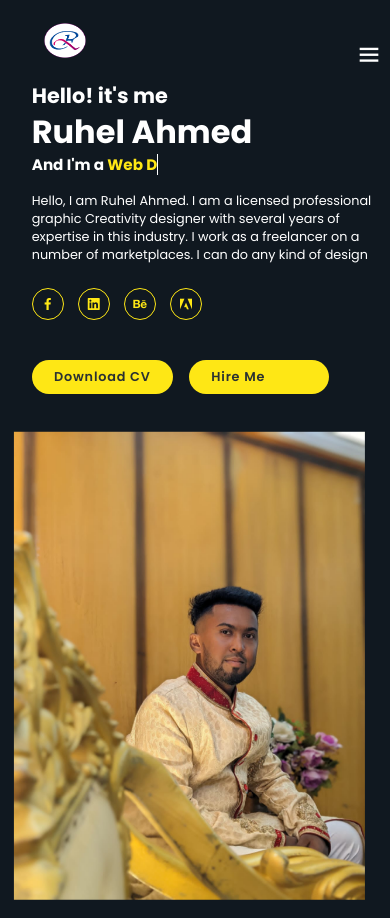
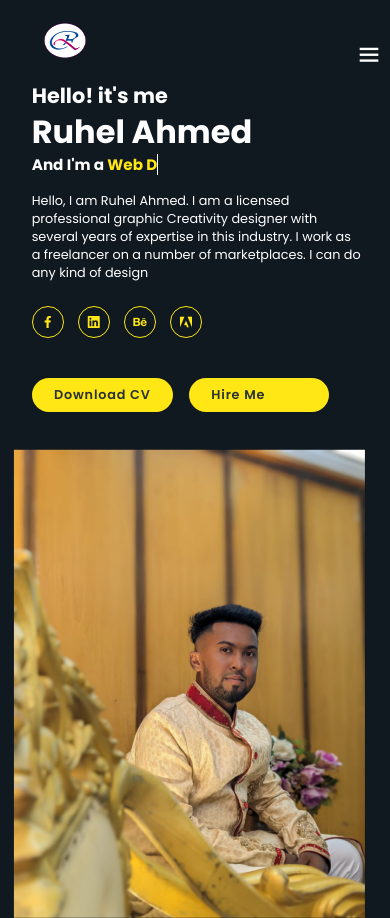
Before and after one commit to Creativityrh/Ruhel-Ahmed, a plain HTML site: page index.html in a window 390 px wide. Shown: the top 918 px of the page. Drawn offline with nearby package versions, Linux system fonts and the light colour scheme.

Commit message:
Update media.css

```diff
--- a/css/media.css
+++ b/css/media.css
@@ -235,7 +235,9 @@
     .home-content h1 {
         font-size: 4rem;
     }
-
+.home-content p {
+    width: 90%;
+}
     .home-content h3:nth-of-type(2) {
         font-size: 1.9rem;
     }
```
